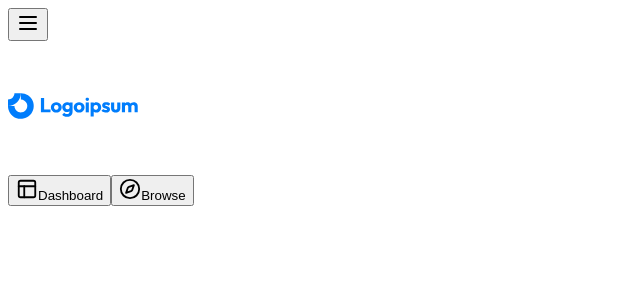
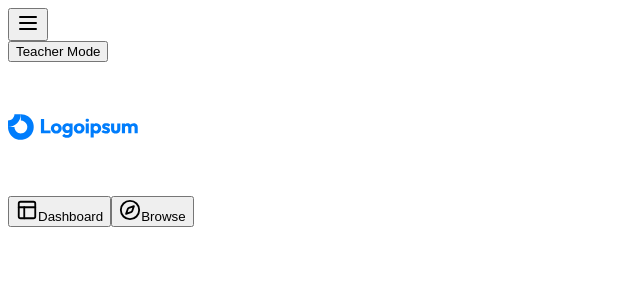
Before and after one commit to yetabalij/lms, a Next.js app: page / in a window 1280 px wide. Shown: the top 300 px of the page, without its empty margins (0-640 px from the left). Built offline with nearby package versions, Linux system fonts and the light colour scheme.

Commit message:
navebar route is started.

```diff
--- a/app/(dashboard)/_components/Navbar.tsx
+++ b/app/(dashboard)/_components/Navbar.tsx
@@ -1,10 +1,12 @@
 import React from "react";
 import MobileSidebar from "./MobileSidebar";
+import NavbarRoutes from "@/components/NavbarRoutes";
 
 const Navbar = () => {
   return (
     <div className="p-4 border-b h-full flex items-center bg-white shadow-sm">
       <MobileSidebar />
+      <NavbarRoutes />
     </div>
   );
 };
--- /dev/null
+++ b/components/NavbarRoutes.tsx
@@ -0,0 +1,36 @@
+"use client";
+import { UserButton } from "@clerk/nextjs";
+import { LogOut } from "lucide-react";
+import { usePathname, useRouter } from "next/navigation";
+import React from "react";
+import { Button } from "./ui/button";
+import Link from "next/link";
+
+const NavbarRoutes = () => {
+  const pathname = usePathname();
+
+  const isTeacherPage = pathname?.startsWith("/teacher");
+  const isPlayerPage = pathname?.includes("/chapter");
+
+  return (
+    <div className="flex gap-x-2 ml-auto">
+      {isTeacherPage || isPlayerPage ? (
+        <Link href="/">
+          <Button size="sm" variant="ghost">
+            <LogOut className="h-4 w-4 mr-2" />
+            Exit
+          </Button>
+        </Link>
+      ) : (
+        <Link href="/teacher/courses">
+          <Button size="sm" variant="ghost">
+            Teacher Mode
+          </Button>
+        </Link>
+      )}
+      <UserButton />
+    </div>
+  );
+};
+
+export default NavbarRoutes;
```
Also changed, not shown: app/(dashboard)/(routes)/teacher/courses/page.tsx (added, +7 -0 lines).
